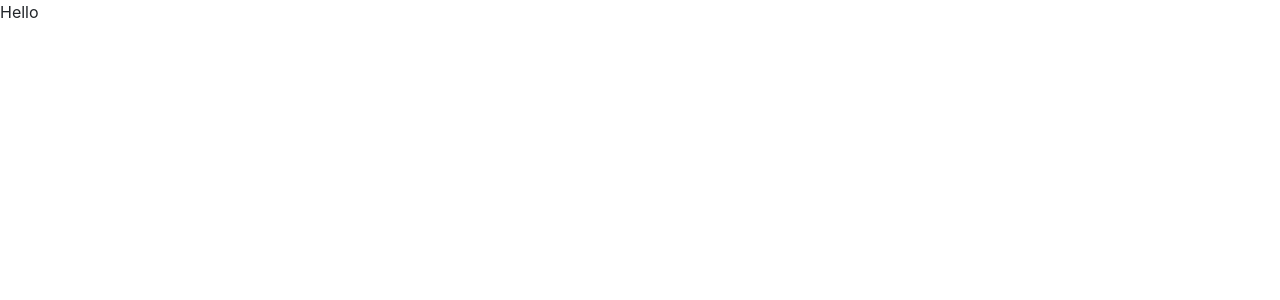
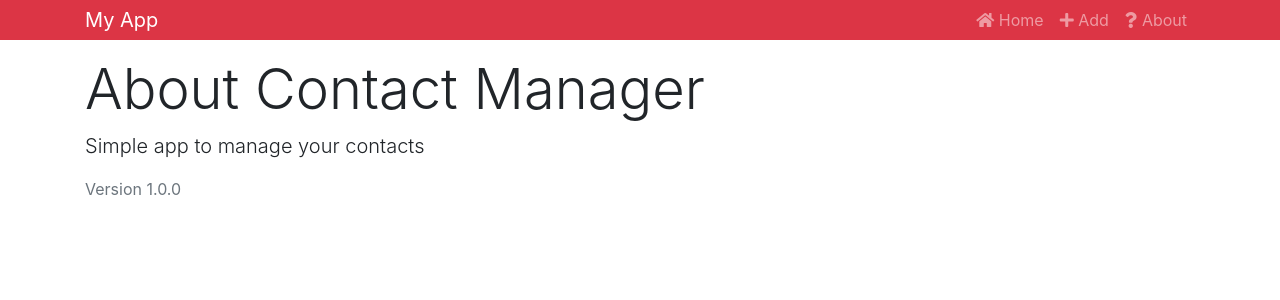
Before and after one commit to alexcol123/contactManReduxTest8, a React (Create React App) app: page /about in a window 1280 px wide. Shown: the top 300 px of the page. Built offline with nearby package versions, Linux system fonts and the light colour scheme.

Commit message:
Initial folder setup

```diff
--- a/src/App.js
+++ b/src/App.js
@@ -2,10 +2,28 @@ import React, { Component } from 'react';
 
 import 'bootstrap/dist/css/bootstrap.min.css';
 import './App.css';
+import { BrowserRouter as Router, Route, Switch } from 'react-router-dom';
+
+import About from './components/pages/About';
+import NotFound from './components/pages/NotFound';
+
+import Header from './components/layout/Header';
 
 class App extends Component {
   render() {
-    return <div>Hello</div>;
+    return (
+      <Router>
+        <div className="App ">
+          <Header />
+          <div className="container">
+            <Switch>
+              <Route exact path="/about" component={About} />
+              <Route exact path="/notFound" component={NotFound} />
+            </Switch>
+          </div>
+        </div>
+      </Router>
+    );
   }
 }
 
--- /dev/null
+++ b/src/components/layout/Header.js
@@ -0,0 +1,45 @@
+import React from 'react';
+import PropTypes from 'prop-types';
+import { Link } from 'react-router-dom';
+
+const Header = props => {
+  const { branding } = props;
+  return (
+    <nav className="navbar navbar-expand-sm navbar-dark bg-danger mb-3 py-0">
+      <div className="container">
+        <Link to="/" className="navbar-brand">
+          {branding}
+        </Link>
+        <div>
+          <ul className="navbar-nav mr-auto">
+            <li className="nav-item">
+              <Link to="/" className="nav-link">
+                <i className="fas fa-home" /> Home
+              </Link>
+            </li>
+            <li className="nav-item">
+              <Link to="/contact/add" className="nav-link">
+                <i className="fas fa-plus" /> Add
+              </Link>
+            </li>
+            <li className="nav-item">
+              <Link to="/about" className="nav-link">
+                <i className="fas fa-question" /> About
+              </Link>
+            </li>
+          </ul>
+        </div>
+      </div>
+    </nav>
+  );
+};
+
+Header.defaultProps = {
+  branding: 'My App'
+};
+
+Header.propTypes = {
+  branding: PropTypes.string.isRequired
+};
+
+export default Header;
--- /dev/null
+++ b/src/components/pages/About.js
@@ -0,0 +1,13 @@
+import React from 'react';
+
+function About() {
+  return (
+    <div>
+      <h1 className="display-4">About Contact Manager </h1>
+      <p className="lead">Simple app to manage your contacts</p>
+      <p className="text-secondary">Version 1.0.0</p>
+    </div>
+  );
+}
+
+export default About;
--- /dev/null
+++ b/src/components/pages/NotFound.js
@@ -0,0 +1,14 @@
+import React from 'react';
+
+function NotFound() {
+  return (
+    <div>
+      <h1 className="display-4">
+        <span className="text-danger">404</span>Page not Found
+      </h1>
+      <p className="lead">Sorry that page does not exist</p>
+    </div>
+  );
+}
+
+export default NotFound;
```
